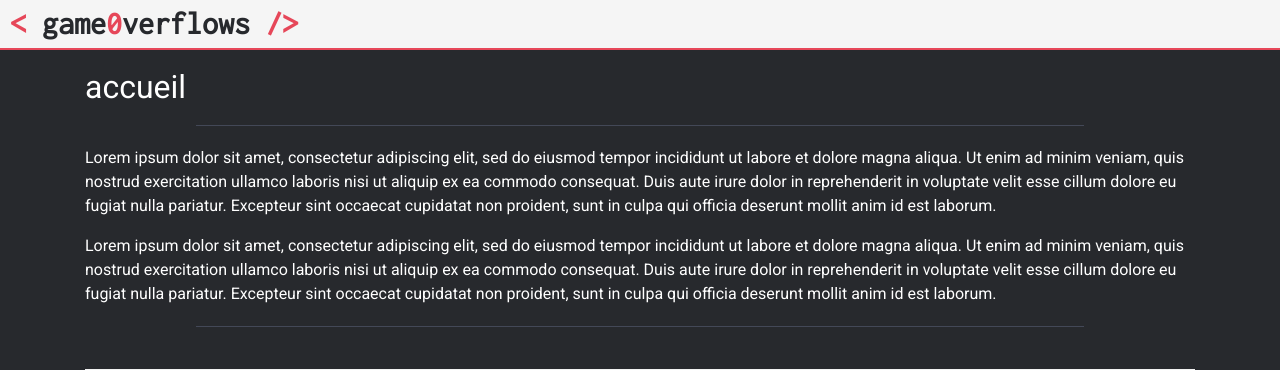
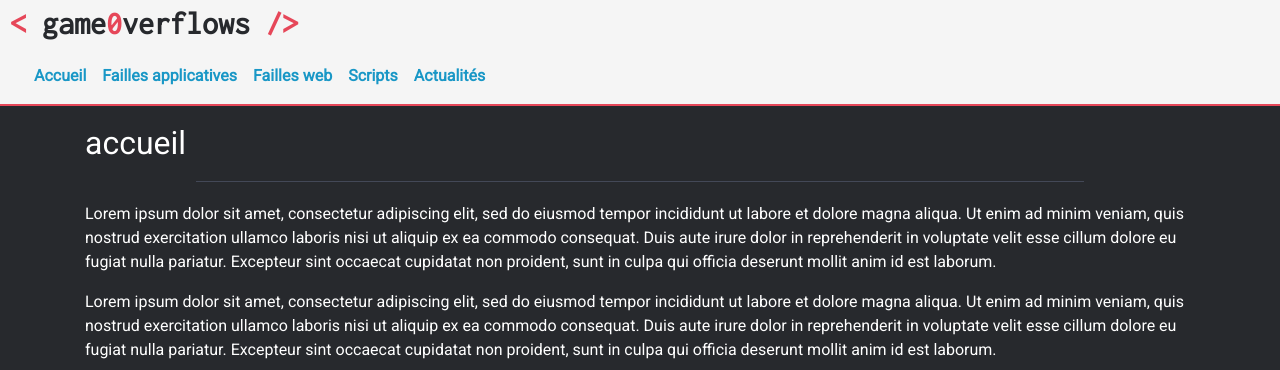
Before and after one commit to game0verr0/game0verflows, a Django app: page / in a window 1280 px wide. Shown: the top 370 px of the page. Run offline with Django 3.2, Linux system fonts and the light colour scheme; some libraries are stand-ins or nearby versions.

```diff
--- a/templates/squeleton.html
+++ b/templates/squeleton.html
@@ -16,6 +16,7 @@
     <script src="//cdnjs.cloudflare.com/ajax/libs/tether/1.4.0/js/tether.min.js" integrity="sha384-DztdAPBWPRXSA/3eYEEUWrWCy7G5KFbe8fFjk5JAIxUYHKkDx6Qin1DkWx51bBrb" crossorigin="anonymous"></script>
     <script src="//maxcdn.bootstrapcdn.com/bootstrap/4.0.0-alpha.6/js/bootstrap.min.js" integrity="sha384-vBWWzlZJ8ea9aCX4pEW3rVHjgjt7zpkNpZk+02D9phzyeVkE+jo0ieGizqPLForn" crossorigin="anonymous"></script>
     <script type="application/javascript" src="{% static 'js/jquery.sticky.js' %}"></script>
+    <script type="application/javascript" src="{% static 'js/main.js' %}"></script>
     <script>
         $(document).ready(function() {
           $('pre code').each(function(i, block) {
@@ -31,6 +32,35 @@
         <a id="logo" href="/" title="Accueil">
             <b><</b> game<b>0</b>verflows <b>/></b>
         </a>
+        <nav class="navbar navbar-toggleable-md">
+            <button class="navbar-toggler navbar-toggler-right" type="button" data-toggle="collapse" data-target="#navbarsExampleDefault" aria-controls="navbarsExampleDefault" aria-expanded="false" aria-label="Toggle navigation">
+                <span class="navbar-toggler-icon">menu</span>
+            </button>
+
+            <div class="collapse navbar-collapse" id="navbarsExampleDefault">
+                <ul class="navbar-nav mr-auto">
+                    <li class="nav-item active">
+                        <a class="nav-link" href="/">Accueil</a>
+                    </li>
+
+                    <li class="nav-item">
+                        <a class="nav-link" href="#">Failles applicatives</a>
+                    </li>
+
+                    <li class="nav-item">
+                        <a class="nav-link" href="#">Failles web</a>
+                    </li>
+
+                    <li class="nav-item">
+                        <a class="nav-link" href="/scripts/">Scripts</a>
+                    </li>
+
+                    <li class="nav-item chrono">
+                        <a class="nav-link" href="#">Actualités</a>
+                    </li>
+                </ul>
+            </div>
+        </nav>
     </header>
 
     <div id="main-container" class="container">
```
Also changed, not shown: templates/category.html (added, +36 -0 lines).
